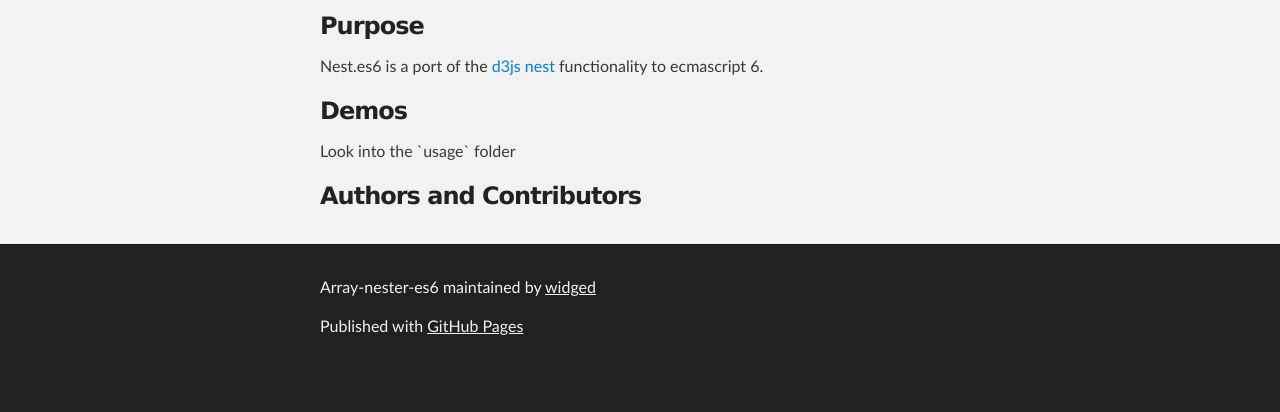
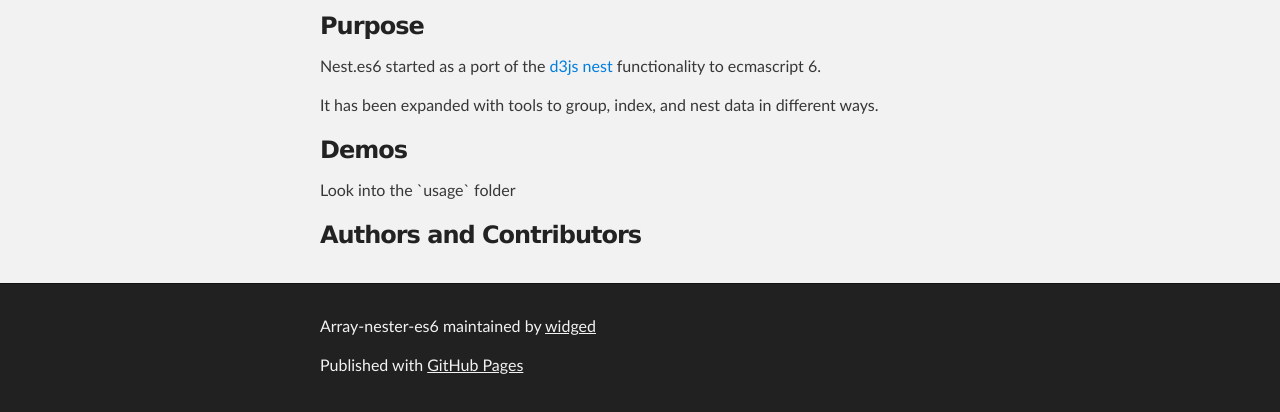
Before and after one commit to widged/array-nester-es6, a website: page index.html in a window 1280 px wide. Shown: the part 252-664 px from the top of the page. Drawn offline with Linux system fonts and the light colour scheme.

Commit message:
gh pages

```diff
--- a/index.html
+++ b/index.html
@@ -35,7 +35,8 @@
  <h3>
 <a id="welcome-to-project" class="anchor" href="#welcome-to-project" aria-hidden="true"><span class="octicon octicon-link"></span></a>Purpose</h3>
 
-<p>Nest.es6 is a port of the <a href="https://github.com/mbostock/d3/blob/master/src/arrays/nest.js">d3js nest</a> functionality to ecmascript 6.
+<p>Nest.es6 started as a port of the <a href="https://github.com/mbostock/d3/blob/master/src/arrays/nest.js">d3js nest</a> functionality to ecmascript 6. </p>
+<p>It has been expanded with tools to group, index, and nest data in different ways.</p>
 
 <h3>
 <a id="demos" class="anchor" href="#demos" aria-hidden="true"><span class="octicon octicon-link"></span></a>Demos</h3>
```
